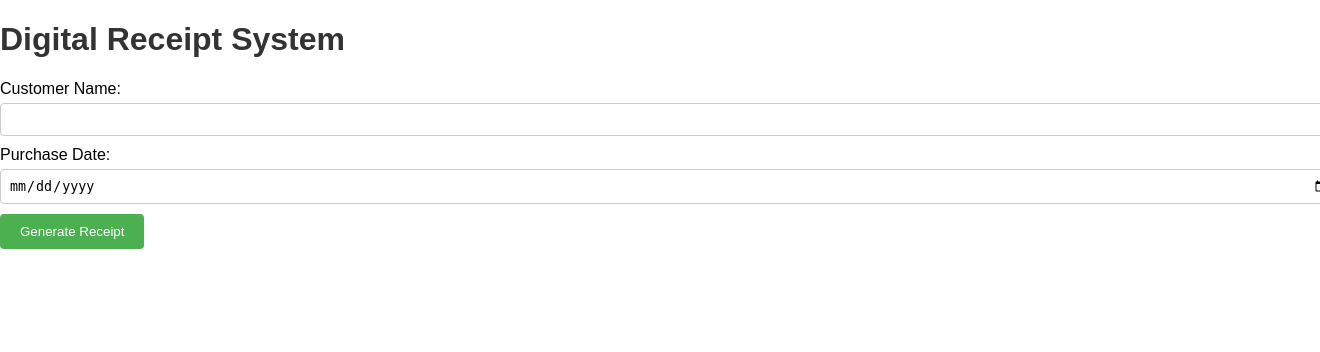
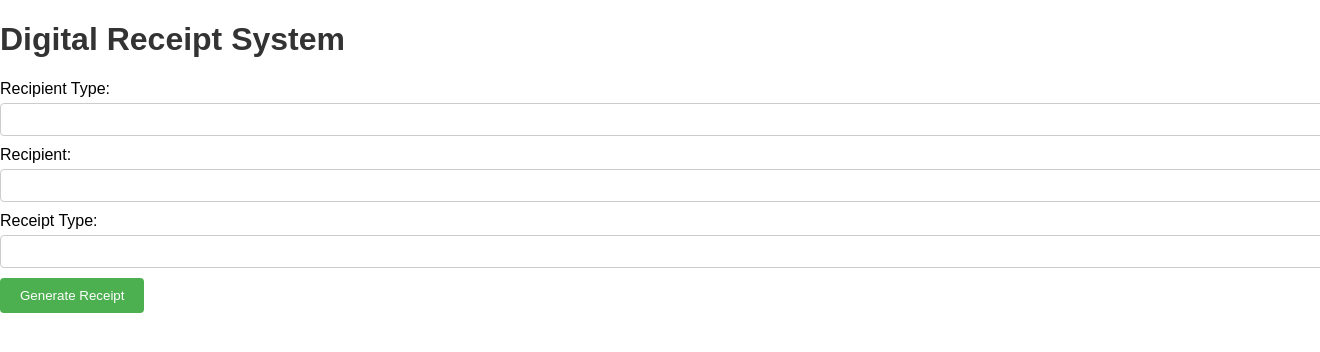
Before and after one commit to elvoceouma/DiggyHub-Project, a Flask app: page / in a window 1320 px wide; the page is wider, and only the part inside the window is pictured. Shown: the top 352 px of that part. Run offline with Flask 3, Linux system fonts and the light colour scheme.

```diff
--- a/app.py
+++ b/app.py
@@ -1,14 +1,40 @@
 import mysql.connector
-from flask import Flask, render_template, request, redirect, flash
-from database import connect_to_database, save_receipt, send_whatsapp_receipt, send_email_receipt
+from flask import Flask, render_template, request, redirect, flash, jsonify
+from database import connect_to_database, save_receipt, send_whatsapp_receipt, send_email_receipt, get_receipt
+from datetime import datetime
+
 
 app = Flask(__name__)
 app.secret_key = "your-secret-key"  # Replace with your own secret key
 
 # Home page route
+
+
 @app.route('/')
 def home():
     return render_template('index.html')
+
+
+@app.route('/save-receipt', methods=['POST'])
+def save_receipt():
+    # Handle receipt data
+    data = request.get_json()
+    # Save the receipt to the database
+    # ...
+
+
+@app.route('/send-whatsapp-receipt', methods=['POST'])
+def send_whatsapp_receipt():
+    # Handle receipt data
+    data = request.get_json()
+
+
+@app.route('/send-email-receipt', methods=['POST'])
+def send_email_receipt():
+    # Handle receipt data
+    if __name__ == '__main__':
+        data = request.get_json()
+
 
 # Generate receipt route
 @app.route('/generate_receipt', methods=['POST'])
@@ -19,20 +45,26 @@ def generate_receipt():
         # Add more transaction data fields as required
     }
 
-    receipt_id = save_receipt(transaction_data)  # Save receipt details in the database
+    # Save receipt details in the database
+    receipt_id = save_receipt(transaction_data)
 
-    return redirect(f'/send_receipt/{receipt_id}')  # Redirect to choose delivery method
+    # Redirect to choose delivery method
+    return redirect(f'/send_receipt/{receipt_id}')
 
 # Send receipt route
+
+
 @app.route('/send_receipt/<receipt_id>', methods=['GET', 'POST'])
 def send_receipt(receipt_id):
     if request.method == 'POST':
-        receipt = get_receipt(receipt_id)  # Retrieve receipt details from the database
+        # Retrieve receipt details from the database
+        receipt = get_receipt(receipt_id)
         delivery_method = request.form['delivery_method']
         recipient = request.form['recipient']
 
         if delivery_method == 'whatsapp':
-            send_whatsapp_receipt(receipt, recipient)  # Send receipt via WhatsApp
+            # Send receipt via WhatsApp
+            send_whatsapp_receipt(receipt, recipient)
             flash('Receipt sent via WhatsApp!')
         elif delivery_method == 'email':
             send_email_receipt(receipt, recipient)  # Send receipt via email
@@ -44,5 +76,6 @@ def send_receipt(receipt_id):
 
     return render_template('send_receipt.html', receipt_id=receipt_id)
 
+
 if __name__ == '__main__':
     app.run(debug=True)
--- a/static/script.js
+++ b/static/script.js
@@ -1,43 +1,43 @@
 // Form submission event handler
-document.querySelector('form').addEventListener('submit', function(event) {
+document.querySelector("form").addEventListener("submit", function (event) {
   event.preventDefault(); // Prevent form submission
 
   // Perform form validation (example using HTML5 constraint validation)
   if (this.checkValidity()) {
     // Retrieve form data
-    var recipientType = document.getElementById('recipient_type').value;
-    var recipient = document.getElementById('recipient').value;
-    var receiptType = document.getElementById('receipt_type').value;
+    var recipientType = document.getElementById("recipient_type").value;
+    var recipient = document.getElementById("recipient").value;
+    var receiptType = document.getElementById("receipt_type").value;
 
     // Create an object with the form data
     var formData = {
       recipientType: recipientType,
       recipient: recipient,
-      receiptType: receiptType
+      receiptType: receiptType,
     };
 
     // Make an Ajax request to send the receipt data to the server
     // Replace the URL with your server endpoint
-    fetch('/send-receipt', {
-      method: 'POST',
+    fetch("/send-receipt", {
+      method: "POST",
       headers: {
-        'Content-Type': 'application/json'
+        "Content-Type": "application/json",
       },
-      body: JSON.stringify(formData)
+      body: JSON.stringify(formData),
     })
-      .then(function(response) {
+      .then(function (response) {
         return response.json();
       })
-      .then(function(data) {
+      .then(function (data) {
         // Handle the response from the server
         if (data.success) {
-          showMessage('Receipt sent successfully!', 'success');
+          showMessage("Receipt sent successfully!", "success");
         } else {
-          showMessage('Failed to send receipt. Please try again.', 'error');
+          showMessage("Failed to send receipt. Please try again.", "error");
         }
       })
-      .catch(function(error) {
-        showMessage('An error occurred. Please try again later.', 'error');
+      .catch(function (error) {
+        showMessage("An error occurred. Please try again later.", "error");
       });
   } else {
     // Display validation error messages (example using HTML5 constraint validation)
@@ -47,9 +47,18 @@ document.querySelector('form').addEventListener('submit', function(event) {
 
 // Show message helper function
 function showMessage(message, type) {
-  var messagesContainer = document.getElementById('messages');
-  var messageElement = document.createElement('li');
-  messageElement.textContent = message;
-  messageElement.className = type;
-  messagesContainer.appendChild(messageElement);
+  var messagesContainer = document.getElementById("messages");
+
+  if (messagesContainer) {
+    var messageElement = document.createElement("li");
+    messageElement.textContent = message;
+    messageElement.className = type;
+    messagesContainer.appendChild(messageElement);
+  } else {
+    // Handle absence of messages container gracefully
+    console.log(
+      "No messages container found. Displaying message in alternative way:",
+      message
+    );
+  }
 }
--- a/templates/index.html
+++ b/templates/index.html
@@ -3,33 +3,41 @@
   <head>
     <title>Digital Receipt System</title>
     <script src="{{ url_for('static', filename='script.js') }}"></script>
-    <link rel="stylesheet" type="text/css" href="{{ url_for('static', filename='style.css') }}">
+    <link
+      rel="stylesheet"
+      type="text/css"
+      href="{{ url_for('static', filename='style.css') }}"
+    />
   </head>
   <body>
     <h1>Digital Receipt System</h1>
 
     <form action="/generate_receipt" method="POST">
-        <label for="customer_name">Customer Name:</label>
-        <input type="text" name="customer_name" required>
+      <label for="recipient_type">Recipient Type:</label>
+      <input type="text" name="recipient_type" id="recipient_type" required />
 
-        <label for="purchase_date">Purchase Date:</label>
-        <input type="date" name="purchase_date" required>
+      <label for="recipient">Recipient:</label>
+      <input type="text" name="recipient" id="recipient" required />
+
+      <label for="receipt_type">Receipt Type:</label>
+      <input type="text" name="receipt_type" id="receipt_type" required />
 
       <!-- Add more input fields as required -->
 
       <button type="submit">Generate Receipt</button>
     </form>
 
+    <ul></ul>
+
     <!-- Flash messages -->
-    {% with messages = get_flashed_messages() %}
-        {% if messages %}
-            <ul class="messages">
+
+    {% with messages = get_flashed_messages() %} {% if messages %}
+    <ul id="messages" class="messages">
       {% for message in messages %}
       <li>{{ message }}</li>
       {% endfor %}
     </ul>
-        {% endif %}
-    {% endwith %}
+    {% endif %} {% endwith %}
 
     <script src="{{ url_for('static', filename='script.js') }}"></script>
   </body>
```
Also changed, not shown: requirements.txt (+9 -2 lines), templates/send_receipt.html (+6 -2 lines), 2 other files. Lines whose indentation alone changed are shown as unchanged.
